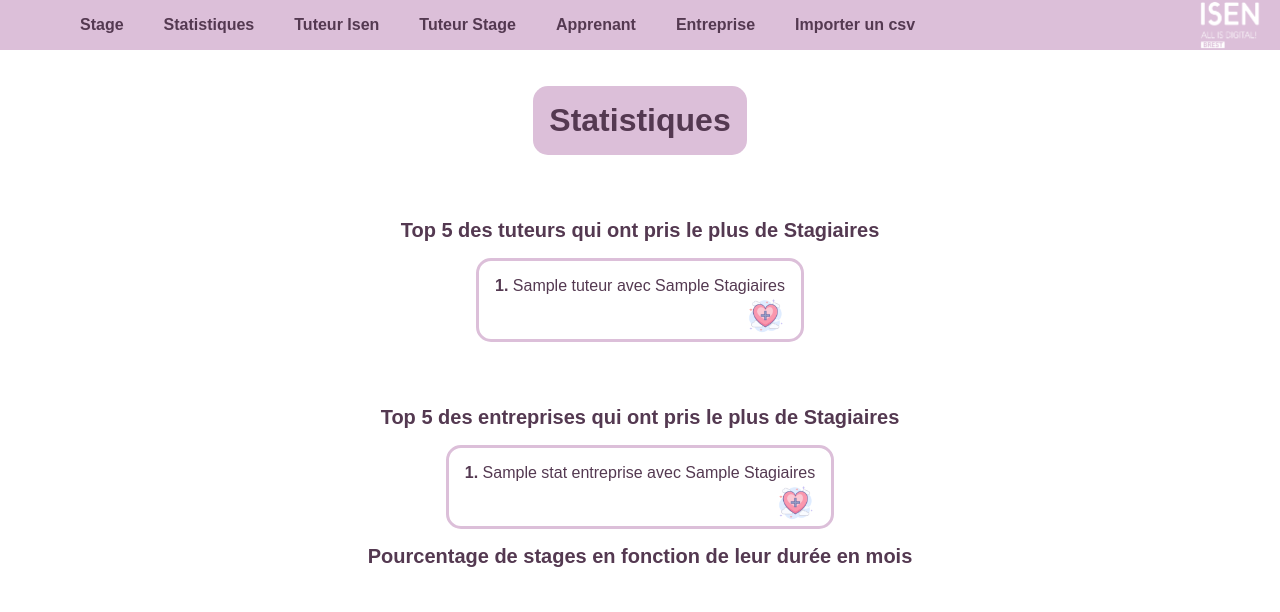
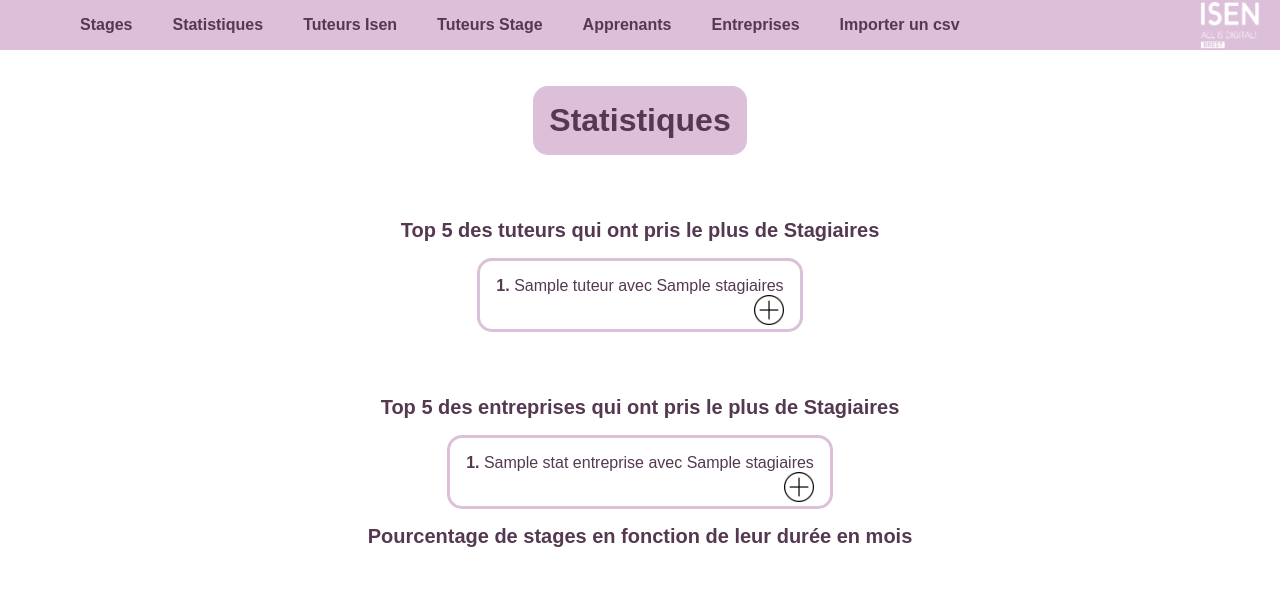
Before and after one commit to Emie18/m1_projet_v1, a Symfony app: template templates/back/statistique.html.twig in a window 1280 px wide. Shown: the top 612 px of the page. Run offline with Twig, Linux system fonts and the light colour scheme; the template is opened without the code that fills it: most values are stand-ins (such as "Sample title", 1, 10 or a date in 2020); some libraries are stand-ins or nearby versions.

Commit message:
Projet final terminé

```diff
--- a/public/css/index.css
+++ b/public/css/index.css
@@ -122,6 +122,22 @@ table tr:nth-child(odd) {
     background-color: var(--couleur-ligne-tableau);/* Couleur de fond pour les lignes impaires */
 }
 
+table tr:nth-child(even) .valid{
+    background-color: var(--couleur-claire);
+}
+
+table tr:nth-child(odd) .valid{
+    background-color: var(--couleur-foncee);
+}
+
+table tr:nth-child(odd):hover .valid{
+    background-color: var(--couleur-tableau-valid-foncee)
+}
+
+table tr:nth-child(even):hover .valid{
+    background-color: var(--couleur-tableau-valid-claire)
+}
+
 table td {
     color: var(--couleur-texte);
     text-align: center;
--- a/public/css/nav_footer.css
+++ b/public/css/nav_footer.css
@@ -14,6 +14,10 @@
     --couleur-ligne-tableau: #c0a2bdac;
     --couleur-survol-tableau: rgba(139, 58, 139, 0.552);
     --couleur-croix: #ee6e73;
+    --couleur-claire: #cde5ff70;
+    --couleur-foncee: #a7c0d47d;
+    --couleur-tableau-valid-claire: #cde5ffb9;
+    --couleur-tableau-valid-foncee: #a7c0d4b9;
 }
 
 * {
--- a/public/css/stats.css
+++ b/public/css/stats.css
@@ -59,5 +59,5 @@
     align-items: center;
 }
 .afficherplus img {
-    max-width: 40px;
+    max-width: 30px;
 }
--- a/src/Controller/HomeController.php
+++ b/src/Controller/HomeController.php
@@ -41,6 +41,7 @@ class HomeController extends AbstractController
         $annees = [];
         //création de la liste contenant les différente années
         foreach ($stages as $stage) {
+            //var_dump($stage);
             $anneeDebut = $stage->getDateDebut()->format('Y');
             $anneeFin = $stage->getDateFin()->format('Y');
             if (!in_array($anneeDebut, $annees)) {
@@ -49,7 +50,9 @@ class HomeController extends AbstractController
             if (!in_array($anneeFin, $annees)) {
                 $annees[] = $anneeFin;
             }
+
         }
+        arsort($annees);
         //récupération de tout les tuteurs ISEN
         $professeurs = $tuteurIsenRepository->findAllTuteurIsens();
         //envois des données à la page twig "index.html.twig"
--- a/templates/back/base_back.html.twig
+++ b/templates/back/base_back.html.twig
@@ -21,12 +21,12 @@
 				<!--barre de navigation -->
 				<nav>
 					<ul>
-						<li><a href="/back/">Stage</a></li>
+						<li><a href="/back/">Stages</a></li>
 						<li><a href="/back/statistique">Statistiques</a></li>
-                        <li><a href="/back/tuteur-isen">Tuteur Isen</a></li>
-                        <li><a href="/back/tuteur-stage">Tuteur Stage</a></li>
-                        <li><a href="/back/apprenant">Apprenant</a></li>
-                        <li><a href="/back/entreprise">Entreprise</a></li>
+                        <li><a href="/back/tuteur-isen">Tuteurs Isen</a></li>
+                        <li><a href="/back/tuteur-stage">Tuteurs Stage</a></li>
+                        <li><a href="/back/apprenant">Apprenants</a></li>
+                        <li><a href="/back/entreprise">Entreprises</a></li>
                         <li><a href="/back/import-file">Importer un csv</a></li>
 					</ul>
 				</nav>
--- a/templates/back/statistique.html.twig
+++ b/templates/back/statistique.html.twig
@@ -24,9 +24,9 @@
     <ul id="listTuteur">
         {% for stat in statistics %}
             {% if loop.index <= 5 %}
-                <li><span>{{ loop.index }}.</span> {{ stat.tuteur }} avec {{ stat.nb_stage }} Stagiaires</li>
+                <li><span>{{ loop.index }}.</span> {{ stat.tuteur }} avec {{ stat.nb_stage }} {% if stat.nb_stage > 1 %}stagiaires {% else %} stagiaire {% endif %}</li>
             {% else %}
-                <li class="hidden"><span>{{ loop.index }}.</span> {{ stat.tuteur }} avec {{ stat.nb_stage }} Stagiaires</li>
+                <li class="hidden"><span>{{ loop.index }}.</span> {{ stat.tuteur }} avec {{ stat.nb_stage }} {% if stat.nb_stage > 1 %}stagiaires {% else %} stagiaire {% endif %}</li>
             {% endif %}
         {% endfor %}
         <div class="afficherplus"><p onclick="toggleList()"> <img src="{{asset('logo/plus.png')}}"> </p></div>
@@ -73,9 +73,9 @@ function toggleList() {
 	    <ul id="listentreprise">
         {% for stat in statEntreprise %}
             {% if loop.index <= 5 %}
-                <li><span>{{ loop.index }}.</span> {{stat.entreprise_nom}} avec {{stat.nb_stage}} Stagiaires</li>
+                <li><span>{{ loop.index }}.</span> {{stat.entreprise_nom}} avec {{stat.nb_stage}} {% if stat.nb_stage > 1 %}stagiaires {% else %} stagiaire {% endif %}</li>
             {% else %}
-                <li class="hidden"><span>{{ loop.index }}.</span> {{stat.entreprise_nom}} avec {{stat.nb_stage}} Stagiaires</li>
+                <li class="hidden"><span>{{ loop.index }}.</span> {{stat.entreprise_nom}} avec {{stat.nb_stage}} {% if stat.nb_stage > 1 %}stagiaires {% else %} stagiaire {% endif %}</li>
             {% endif %}
         {% endfor %}
          <div class="afficherplus"><p onclick="toggleListentreprise()" id="entrepriseplus"> <img src="{{asset('logo/plus.png')}}"> </p></div>
--- a/templates/form/ajouter_personne.html.twig
+++ b/templates/form/ajouter_personne.html.twig
@@ -18,4 +18,9 @@
     {{ form_widget(form) }}
     <button type="submit" class="btn btn-primary">Ajouter</button>
     {{ form_end(form) }}
+    {% if error is defined %}
+        <script>
+            alert("Numéro déjà existant");
+        </script>
+    {% endif %}
 {% endblock %}
```
Also changed, not shown: src/Controller/BackController.php (+37 -2 lines), src/Repository/TuteurStageRepository.php (+6 -3 lines), templates/form/modifier_stage.html.twig (+14 -0 lines), templates/home/_table.html.twig (+10 -4 lines), templates/home/form.html.twig (+3 -12 lines), templates/home/tableau.html.twig (+1 -14 lines), templates/statistique/statistique.html.twig (+4 -4 lines), public/logo/moins.png, public/logo/plus.png.
